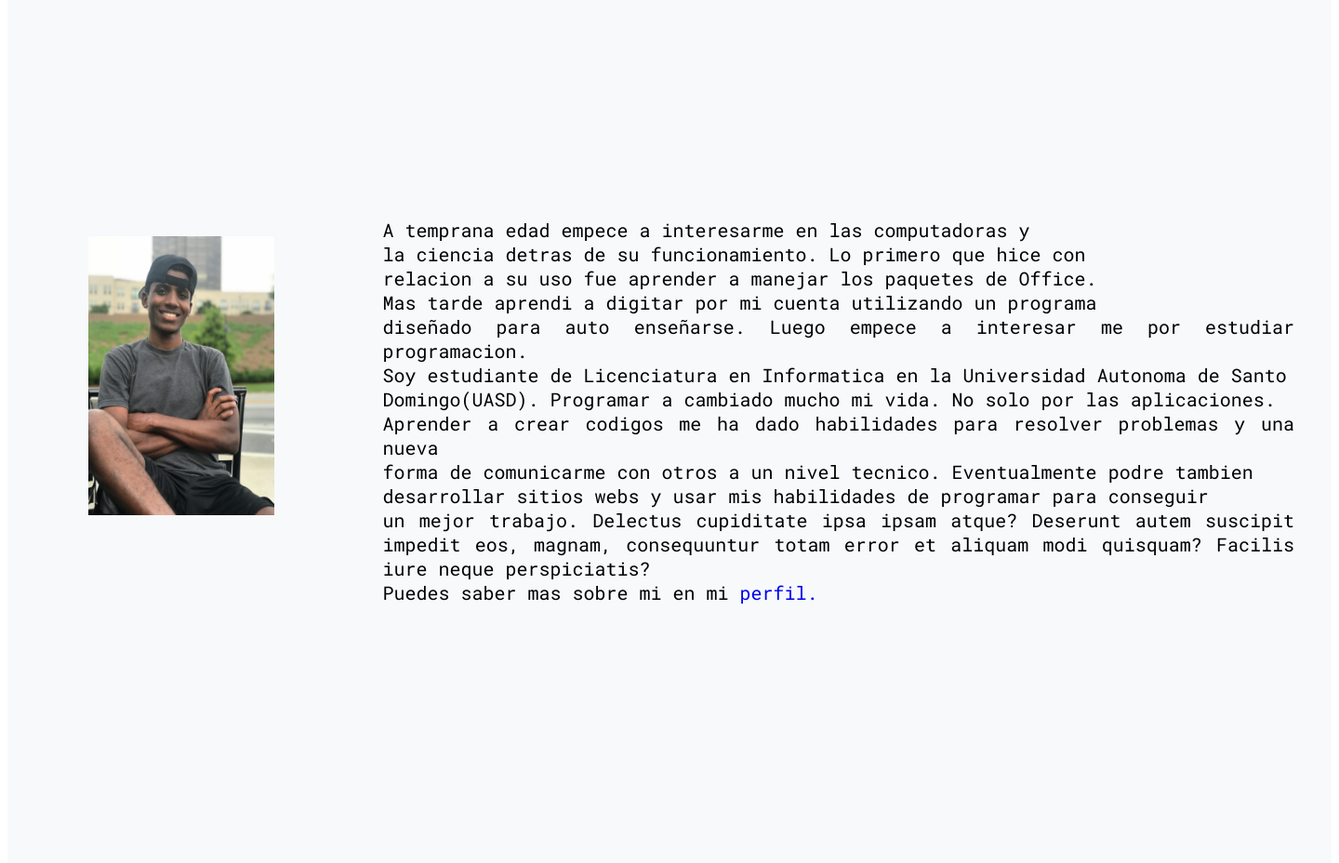
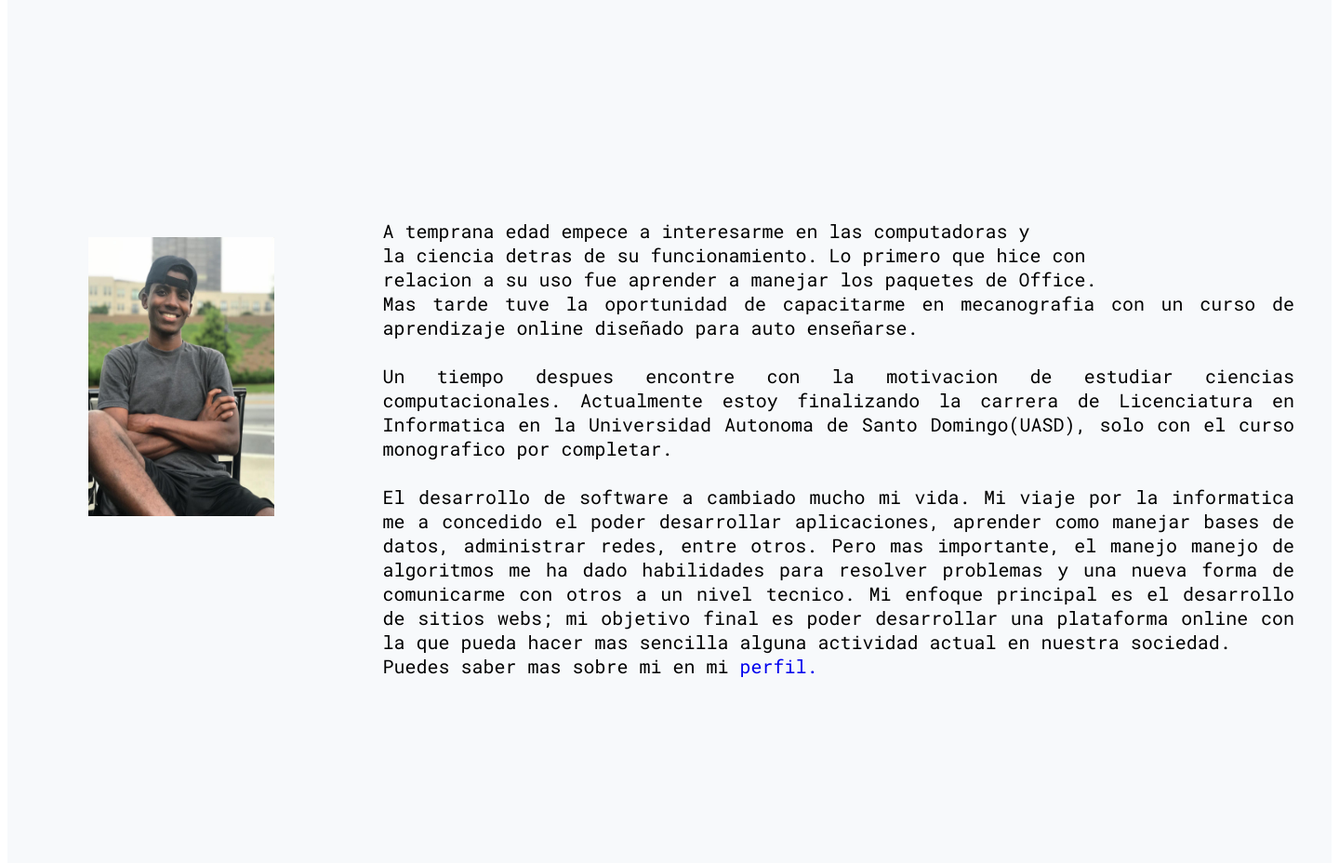
Before and after one commit to sOcyalRM/BlogOscaly, a Django app: page / in a window 1440 px wide. Shown: the part 284-1212 px from the top of the page at 93% size. Run offline with Django 5.2, Linux system fonts and the light colour scheme; some libraries are stand-ins or nearby versions.

Commit message:
Agregue algunas actualizaciones en templates html

```diff
--- a/core/templates/core/home.html
+++ b/core/templates/core/home.html
@@ -17,17 +17,18 @@
                     <p class="parrafo">
                         A temprana edad empece a interesarme en las computadoras y<br/> la ciencia detras de su
                         funcionamiento. Lo primero que hice con <br/>relacion a su uso fue aprender a manejar los
-                        paquetes de Office.<br/> Mas tarde aprendi a digitar por mi cuenta utilizando un programa<br/>
-                        diseñado para auto enseñarse. Luego empece a interesar me por estudiar programacion.<br/>
-                        Soy estudiante de Licenciatura en Informatica en la Universidad Autonoma de Santo <br/>Domingo(UASD).
-                        Programar a cambiado mucho mi vida. No solo por las aplicaciones.<br/> Aprender a crear codigos
-                        me ha dado habilidades para resolver problemas y una nueva<br/> forma de comunicarme con otros
-                        a un nivel tecnico. Eventualmente podre tambien<br/> desarrollar sitios webs y usar mis habilidades
-                        de programar para conseguir<br/> un mejor trabajo.</strong> Delectus cupiditate ipsa ipsam atque?
-                        Deserunt autem suscipit impedit eos, magnam, consequuntur totam error et aliquam modi quisquam?
-                        Facilis iure neque perspiciatis?<br>
+                        paquetes de Office.<br/> Mas tarde tuve la oportunidad de capacitarme en mecanografia con un curso
+                        de aprendizaje online diseñado para auto enseñarse.<br/><br/>
+                        Un tiempo despues encontre con la motivacion de estudiar ciencias computacionales. Actualmente estoy
+                        finalizando la carrera de Licenciatura en Informatica en la Universidad Autonoma de Santo Domingo(UASD),
+                        solo con el curso monografico por completar. <br/><br/>
+                        El desarrollo de software a cambiado mucho mi vida. Mi viaje por la informatica me a concedido el poder
+                        desarrollar aplicaciones, aprender como manejar bases de datos, administrar redes, entre otros. Pero mas importante,
+                        el manejo manejo de algoritmos me ha dado habilidades para resolver problemas y una nueva forma de comunicarme
+                        con otros a un nivel tecnico. Mi enfoque principal es el desarrollo de sitios webs; mi objetivo final es poder
+                        desarrollar una plataforma online con la que pueda hacer mas sencilla alguna actividad actual en nuestra sociedad. <br/>
                         Puedes saber mas sobre mi en mi <a class="btn-perfil" href="{% url 'perfil' %}">perfil.</a> </p>
-                        <p class="parrafo">
+
 
                 </div>
 
--- a/logro/models.py
+++ b/logro/models.py
@@ -1,10 +1,11 @@
 from django.db import models
+from ckeditor.fields import RichTextField
 
 # Create your models here.
 class Achievements(models.Model):
     title = models.CharField(max_length = 200, verbose_name = 'Titulo')
-    description = models.TextField(verbose_name = 'Descripcion')
-    content = models.TextField(verbose_name = 'Contenido')
+    description = RichTextField(verbose_name = 'Descripcion')
+    content = RichTextField(verbose_name = 'Contenido')
     image = models.ImageField(verbose_name= 'Imagen', upload_to= 'logro')
     link = models.URLField(null = True, blank = True, verbose_name = 'Enlace')
     created = models.DateTimeField(verbose_name = 'Fecha de creacion')
--- a/logro/templates/logro/logro.html
+++ b/logro/templates/logro/logro.html
@@ -4,7 +4,7 @@
 
     {% block content %}
     <main class="main_logros">
-        <h1>Algunos de mis logros importantes</h1>
+        <h1>Algunos de mis logros personales </h1>
         {% for logro in logros %}
         <div class="k_logro">
                 <figure class="lg_figure">
@@ -12,7 +12,7 @@
                 </figure>
             <div class="k_descripcion">
                 <h2>{{ logro.title }}</h2>
-                <p>{{ logro.description }}</p>
+                <p>{{ logro.description|safe }}</p>
             </div>
         </div>
         {% endfor %}
--- a/perfil/models.py
+++ b/perfil/models.py
@@ -1,10 +1,11 @@
 from django.db import models
+from ckeditor.fields import RichTextField
 
 # Create your models here.
 class Profile(models.Model):
     title = models.CharField(max_length = 200, verbose_name='Titulo')
-    description = models.TextField(verbose_name = 'Descripcion')
-    content = models.TextField (null = True, blank = True, verbose_name = 'Contenido')
+    description = RichTextField(verbose_name = 'Descripcion')
+    content = RichTextField (null = True, blank = True, verbose_name = 'Contenido')
     image = models.ImageField(upload_to="perfil", verbose_name= 'Imagen')
     link = models.URLField (null = True, blank = True, verbose_name = 'Enlace')
     created = models.DateTimeField(auto_now_add = True, verbose_name = 'Fecha de creacion')
--- a/perfil/templates/perfil/publicacion.html
+++ b/perfil/templates/perfil/publicacion.html
@@ -7,7 +7,7 @@
             <div class="img_cmm">
                 <h2>{{ profile.title }}</h2>
                 <img src="{{ profile.image.url }}" alt="Imagen de codigo" >
-                <p>{{ profile.content }}</p>
+                {{ profile.content|safe }} <!--Revisar atributos de p en css-->
             </div>
 
 
```
Also changed, not shown: blogoscaly/settings.py (+7 -0 lines), perfil/templates/perfil/perfil.html (+9 -9 lines), db.sqlite3, logro/migrations/0002_alter_achievements_content_and_more.py (added), media/perfil/Aplicacion_Java_Calculadora.JPG (added), media/perfil/Calculadora_en_Java.JPG (added), media/perfil/Funcion_en_java_script.JPG (added), media/perfil/Funcion_para_contar_palabras_con_PHP.JPG (added), media/perfil/POO_en_python.JPG (added), media/perfil/Sistema_de_venta_de_inmuebles.JPG (added), media/perfil/preview_ciencias_computacionales.jpg (added), perfil/migrations/0006_alter_profile_content_alter_profile_description.py (added), perfil/migrations/0007_alter_profile_content.py (added), perfil/migrations/0008_alter_profile_content.py (added).
